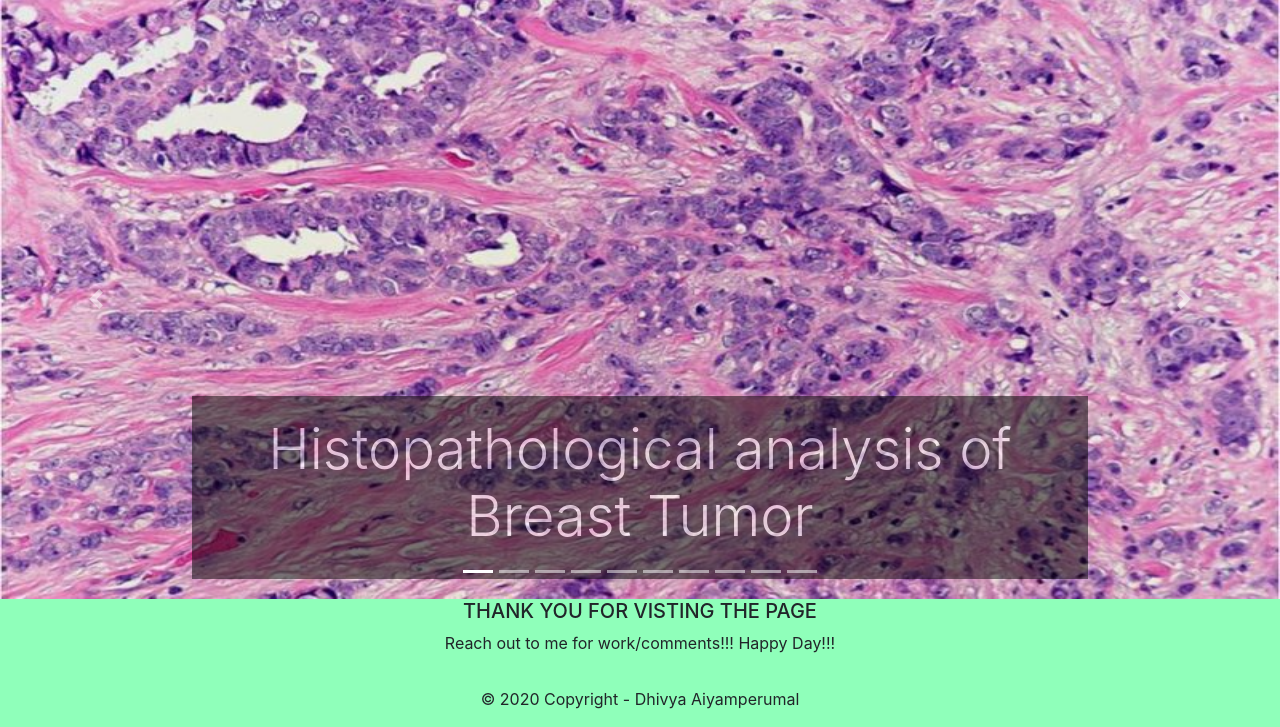
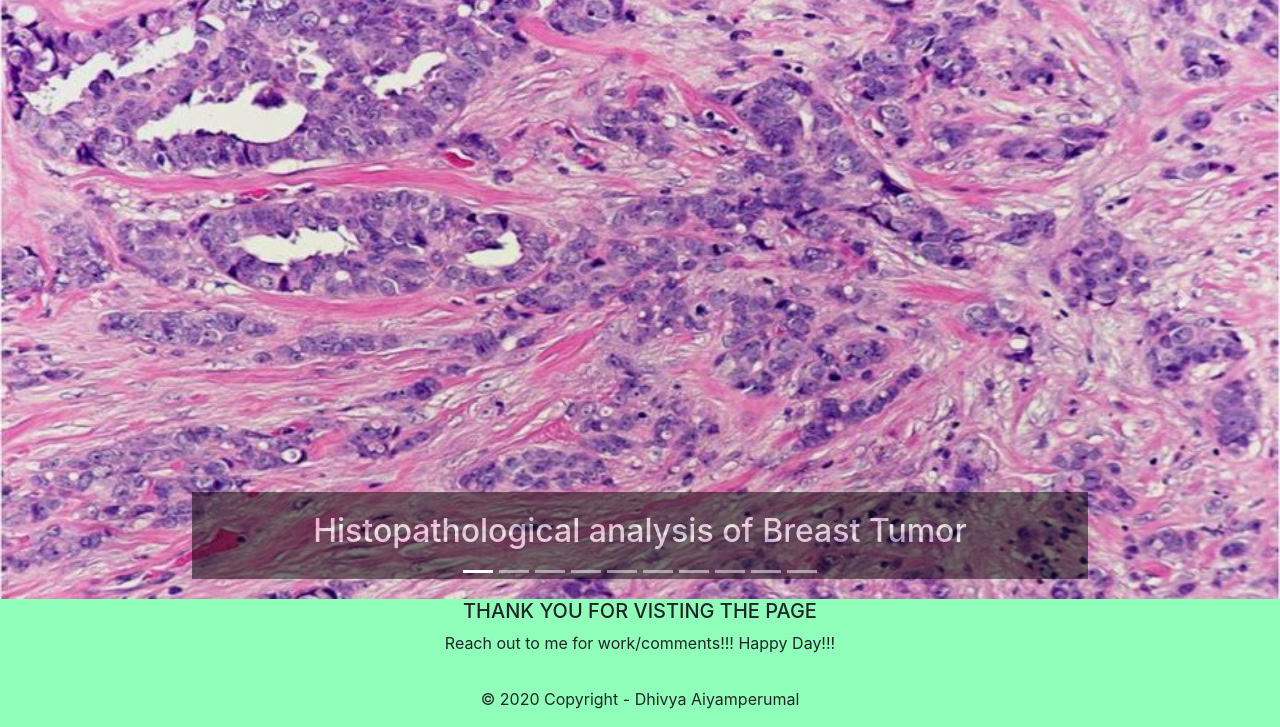
Before and after one commit to adisdhiv/portfolio, a PHP site: page / in a window 1280 px wide. Shown: the part 2146-2873 px from the top of the page. Run offline with PHP 8.4, Linux system fonts and the light colour scheme.

Commit message:
Fontsize check4

```diff
--- a/home.html
+++ b/home.html
@@ -158,63 +158,63 @@
             <div class="carousel-item active">
              <img class = 'img-fluid' src = 'img/breastcancer.jpg'>
               <div class="carousel-caption">
-                <h2 class="display-4">Histopathological analysis of Breast Tumor</h2>
+                <h2 class="dis">Histopathological analysis of Breast Tumor</h2>
                 </div>
             </div>
             <!-- Slide Two - Set the background image for this slide in the line below -->
             <div class="carousel-item">
             <img class = 'img-fluid' src = 'img/robot.jpg'>
               <div class="carousel-caption">
-                <h2 class="display-4">Autonomous cleaning bot</h2>
+                <h2 class="dis">Autonomous cleaning bot</h2>
                 </div>
             </div>
             <!-- Slide Three - Set the background image for this slide in the line below -->
             <div class="carousel-item" >
             <img class = 'img-fluid' src = 'img/pressure.png'>
               <div class="carousel-caption">
-                <h2 class="display-4">Pressure Ulcer Prevention Device</h2>
+                <h2 class="dis">Pressure Ulcer Prevention Device</h2>
               </div>
             </div>
             <div class="carousel-item">
             <img class = 'img-fluid' src = 'img/proj.jpg'>
               <div class="carousel-caption">
-                <h2 class="display-4" >Portable nerve stimulator using TENS for episodic migraineurs</h2>
+                <h2 class="dis" >Portable nerve stimulator using TENS for episodic migraineurs</h2>
               </div>
             </div>
             <div class="carousel-item">
             <img class = 'img-fluid' src = 'img/mini.png'>
               <div class="carousel-caption">
-                <h2 class="display-4" >Heart Rate Measurement from fingertip</h2>
+                <h2 class="dis" >Heart Rate Measurement from fingertip</h2>
               </div>
             </div>
             <div class="carousel-item" >
             <img class = 'img-fluid' src = 'img/v3d.jpg'>
               <div class="carousel-caption">
-                <h2 class="display-4" >Stability analysis during snowboarding</h2>
+                <h2 class="dis" >Stability analysis during snowboarding</h2>
               </div>
             </div>
             <div class="carousel-item">
             <img class = 'img-fluid' src = 'img/2.jpg'>
               <div class="carousel-caption">
-                <h2 class="display-4" >Hospital Training - Field Work 1</h2>
+                <h2 class="dis" >Hospital Training - Field Work 1</h2>
               </div>
             </div>
             <div class="carousel-item" >
             <img class = 'img-fluid' src = 'img/3.jpg'>
               <div class="carousel-caption">
-                <h2 class="display-4" >Hospital Training - Field Work 2</h2>
+                <h2 class="dis" >Hospital Training - Field Work 2</h2>
               </div>
             </div>
             <div class="carousel-item">
             <img class = 'img-fluid' src = 'img/web-scraping.png'>
               <div class="carousel-caption">
-                <h2 class="display-4" >Web Scraping</h2>
+                <h2 class="dis" >Web Scraping</h2>
               </div>
             </div>
             <div class="carousel-item" >
             <img class = 'img-fluid' src = 'img/Image-coding.jpg'>
               <div class="carousel-caption">
-                <h2 class="display-4" >Coding Projects. Visit my github page...</h2>
+                <h2 class="dis" >Coding Projects. Visit my github page...</h2>
               </div>
             </div>
           </div>
--- a/styles.css
+++ b/styles.css
@@ -74,9 +74,8 @@
   .carousel{
     height: 300px;
   }
-  .display-4{
+  .dis{
     font-size: 12px;
-    opacity: 50%;
   }
 }
 
```
